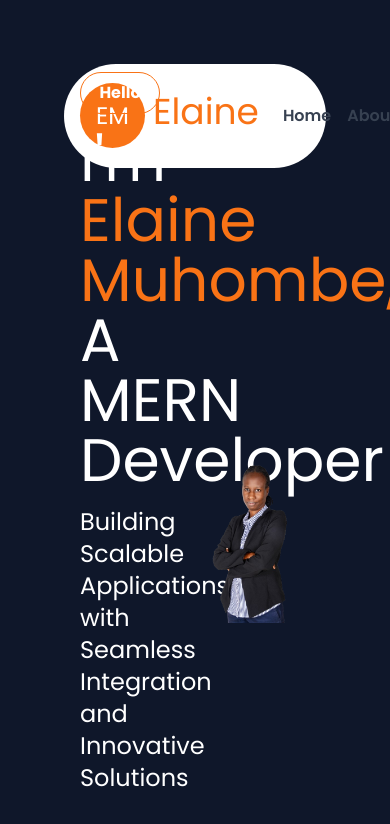
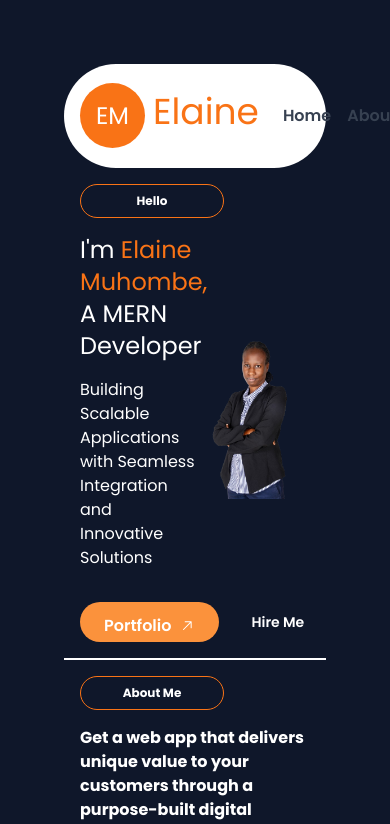
Before and after one commit to elaine-mern-dev/elaine-portfolio, a React (Vite) app: page /home in a window 390 px wide. Shown: the top 824 px of the page. Built offline with nearby package versions, Linux system fonts and the light colour scheme.

Commit message:
refactor: enhance Hero section responsiveness and text scaling; improve CTA button styling

```diff
--- a/src/features/Hero/Hero.tsx
+++ b/src/features/Hero/Hero.tsx
@@ -6,24 +6,29 @@ const Hero = () => {
   const navigate = useNavigate();
   return (
     <section className="flex items-center justify-between p-4">
-      <div className="-mt-28 w-1/2">
-        <p className="mb-4 py-2 px-4 border border-orange-500 rounded-full text-white text-center font-bold w-20">
-          Hello
+      <div className=" md:-mt-28 w-1/2">
+        <p className="mb-4 py-2 px-4 w-36 border border-orange-500 rounded-full text-center font-bold text-xs sm:text-sm md:text-base">
+        Hello
         </p>
-        <h1 className="text-6xl">
+        <h2 className="text-2xl sm:text-3xl md:text-4xl lg:text-5xl xl:text-6xl">
           I'm <span className="text-orange-500">Elaine Muhombe,</span>
           <br />A MERN Developer
-        </h1>
-        <h4 className="mt-4 text-2xl">
+        </h2>
+
+        <h4 className="mt-4 text-base sm:text-lg md:text-xl lg:text-2xl">
           Building Scalable Applications with Seamless Integration and
           Innovative Solutions
         </h4>
 
         {/* CTA Buttons */}
         <div className="mt-8 flex gap-4">
-          <Button text="Portfolio" onClick={() => navigate("/portfolio")} />
+          <Button
+            text="Portfolio"
+            className="h-10 md:h-auto"
+            onClick={() => navigate("/portfolio")}
+          />
           <button
-            className="inline-block px-4 py-2 text-white font-bold hover:bg-orange-500 transition-colors duration-300 rounded-full"
+            className="inline-block px-4 py-2 text-sm text-white text-nowrap font-semibold hover:bg-orange-500 transition-colors duration-300 rounded-full md:text-lg"
             onClick={() =>
               window.open(
                 "https://mail.google.com/mail/?view=cm&to=emuhombe@gmail.com"
```
